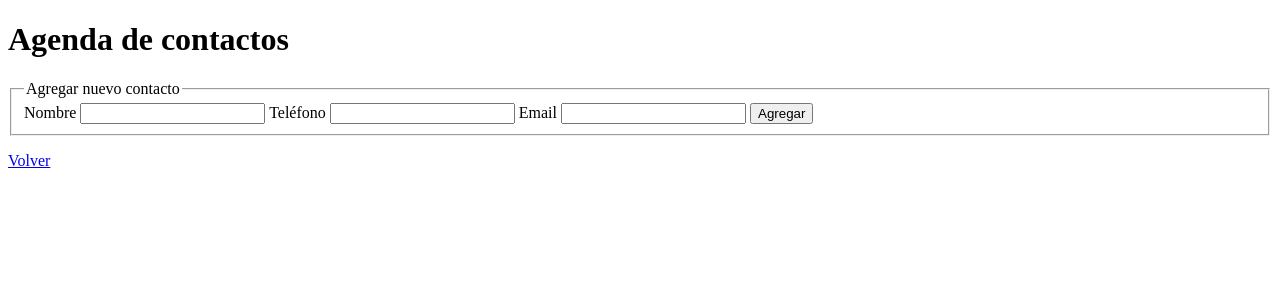
After one commit to anbreaker/agendaFlask, a Flask app: page /agregar in a window 1280 px wide. The commit adds this page. Shown: the top 300 px of the page. Run offline with Flask 2, Linux system fonts and the light colour scheme.

Commit message:
probando flask

```diff
--- a/app.py
+++ b/app.py
@@ -1,11 +1,23 @@
-from flask import Flask, render_template
+from flask import Flask, render_template, request
 
 app = Flask(__name__)
 
 
-@app.route('/')
+@app.route(r'/', methods=['GET'])
 def hola():
-    return render_template('index.html')
+    return render_template('agenda.html')
+
+
+@app.route(r'/agregar', methods=['GET', 'POST'])
+def agregar_contacto():
+
+    if request.form:
+        print(request.form.get('nombre'))
+        print(request.form.get('movil'))
+        print(request.form.get('mail'))
+
+    return render_template('agregar_contacto.html')
+
 
 
 if __name__ == '__main__':
--- /dev/null
+++ b/contacto.py
@@ -0,0 +1,3 @@
+
+class Contacto:
+    pass
--- /dev/null
+++ b/templates/agenda.html
@@ -0,0 +1,5 @@
+{% extends 'index.html' %}
+
+{% block body %}
+  <a href="/agregar">añadir contacto</a>
+{% endblock %}
--- /dev/null
+++ b/templates/agregar_contacto.html
@@ -0,0 +1,26 @@
+{% extends 'index.html' %}
+
+{% block body %}
+
+<form action="/add" method="post">
+    <fieldset>
+        <legend>Agregar nuevo contacto</legend>
+
+        <label for="nombre">Nombre</label>
+        <input id="nombre" name="nombre" type="text" />
+
+        <label for="movil">Teléfono</label>
+        <input id="movil" name="movil" type="text" />
+
+        <label for="mail">Email</label>
+        <input id="mail" name="mail" type="email" />
+
+        <button type="submit" name="button">Agregar</button>
+    </fieldset>
+</form>
+
+<p>
+    <a href="/">Volver</a>
+</p>
+
+{% endblock %}
--- a/templates/index.html
+++ b/templates/index.html
@@ -6,6 +6,9 @@
     <title>Flask Challange</title>
 </head>
 <body>
-    <p>Desde html dinamico</p>
+    <h1>Agenda de contactos</h1>
+    {% block body %}
+
+    {% endblock %}
 </body>
 </html>
```
